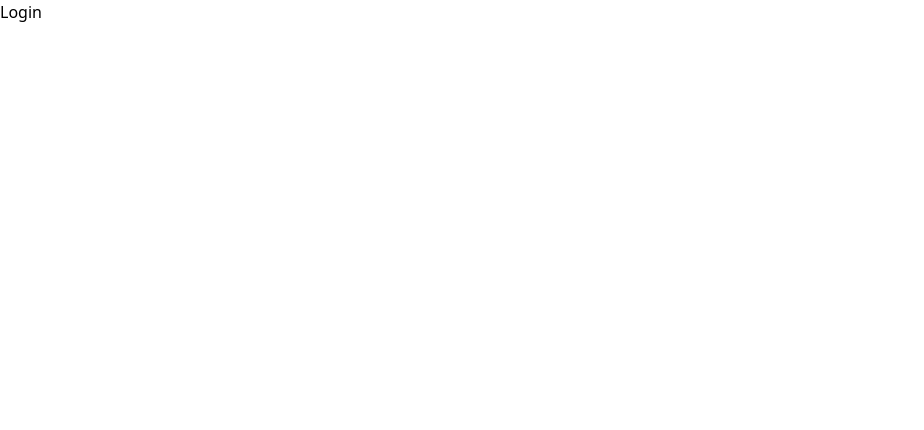
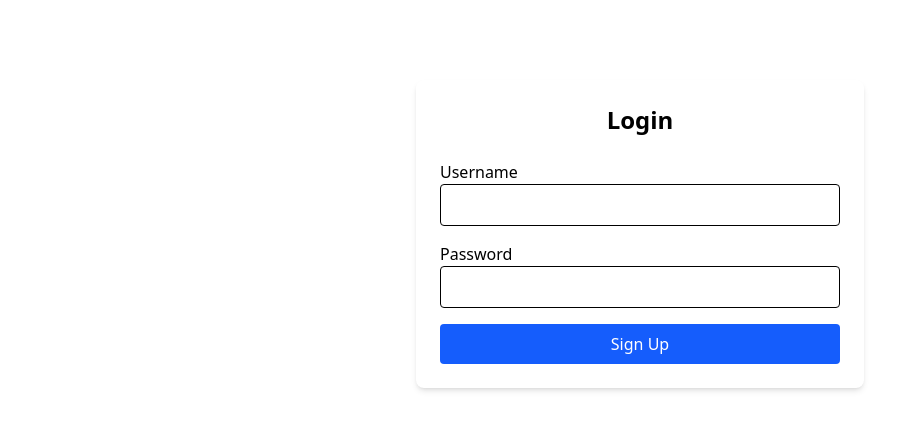
Before and after one commit to fedhako7/ROLE-BASED-TICKET-SYSTEM, a React (Vite) app in the folder frontend/ticket system/: page /login in a window 1280 px wide. Shown: the top 430 px of the page, without its empty margins (0-924 px from the left). Built offline with nearby package versions, Linux system fonts and the light colour scheme.

Commit message:
Added Login pages

```diff
--- a/frontend/ticket system/src/App.jsx
+++ b/frontend/ticket system/src/App.jsx
@@ -3,14 +3,32 @@ import { BrowserRouter, Routes, Route, Navigate } from 'react-router-dom';
 import ProtectedRoute from './components/ProtectedRoute';
 import Login from './pages/Login';
 import Signup from './pages/Signup';
+import UserDashboard from './pages/UserDashboard';
+import AdminDashboard from './pages/AdminDashboard';
 
 function App() {
   return (
     <BrowserRouter>
-      <div className="min-h-screen ">
+      <div className="min-h-screen">
         <Routes>
           <Route path="/login" element={<Login />} />
           <Route path="/signup" element={<Signup />} />
+          <Route
+            path="/dashboard"
+            element={
+              <ProtectedRoute>
+                <UserDashboard />
+              </ProtectedRoute>
+            }
+          />
+          <Route
+            path="/admin"
+            element={
+              <ProtectedRoute isAdminRoute>
+                <AdminDashboard />
+              </ProtectedRoute>
+            }
+          />
           <Route path="/" element={<Navigate to="/login" />} />
         </Routes>
       </div>
--- /dev/null
+++ b/frontend/ticket system/src/pages/AdminDashboard.jsx
@@ -0,0 +1,9 @@
+import React from 'react'
+
+function AdminDashboard() {
+  return (
+    <div>AdminDashboard</div>
+  )
+}
+
+export default AdminDashboard
--- a/frontend/ticket system/src/pages/Login.jsx
+++ b/frontend/ticket system/src/pages/Login.jsx
@@ -1,9 +1,82 @@
-import React from 'react'
+import React, { useState } from 'react';
+import { useDispatch } from 'react-redux';
+import { useNavigate } from 'react-router-dom';
+import api from '../api/api';
+import { setCredentials } from '../store/slices/authSlice';
+import InputField from '../components/ui/InputField';
+import Button from '../components/ui/Button';
+import LogError from '../components/ui/BackendError'; // Assuming this is in src/components
 
 function Login() {
+  const [username, setUsername] = useState('');
+  const [password, setPassword] = useState('');
+  const [errors, setErrors] = useState({});
+  const dispatch = useDispatch();
+  const navigate = useNavigate();
+
+  // Validation functions
+  const validateUsername = (value) => {
+    if (!value) return 'Username is required';
+    return '';
+  };
+
+  const validatePassword = (value) => {
+    if (!value) return alert('Password is required');
+    if (value.length < 6) return alert('Password must be at least 6 characters ');
+  };
+
+  const handleSubmit = async (e) => {
+    e.preventDefault();
+
+    // Validate fields
+    const usernameError = validateUsername(username);
+    const passwordError = validatePassword(password);
+
+    if (usernameError || passwordError) {
+      setErrors({
+        username: usernameError,
+        password: passwordError,
+      });
+      return;
+    }
+
+    try {
+      const response = await api.post('auth/login', { username, password });
+      dispatch(setCredentials({ user: response.data.user, token: response.data.token }));
+      localStorage.setItem('token', response.data.token);
+      navigate(response.data.user.role === 'admin' ? '/admin' : '/dashboard');
+    } catch (error) {
+      console.error('Login failed:', error.response?.data || error.message);
+      setErrors({ api: error.response?.data?.message || 'Login failed' });
+    }
+  };
+
   return (
-    <div>Login</div>
-  )
+    <div className="max-w-md mx-auto mt-20 p-6 rounded-lg shadow-md bg-white">
+      <h2 className="text-2xl font-bold mb-6 text-center">Login</h2>
+      <LogError backendError={errors.api} />
+      <form onSubmit={handleSubmit}>
+        <InputField
+          label="Username"
+          type="text"
+          val={username}
+          setVal={setUsername}
+          error={errors.username}
+        />
+        <InputField
+          label="Password"
+          type="password"
+          val={password}
+          setVal={setPassword}
+          error={errors.password}
+        />
+        <Button
+          type="submit"
+          btn="Sign Up"
+        />
+      </form>
+    </div>
+  );
 }
 
-export default Login
+export default Login;
--- a/frontend/ticket system/src/pages/Signup.jsx
+++ b/frontend/ticket system/src/pages/Signup.jsx
@@ -32,6 +32,7 @@ function Signup() {
   return (
     <div className="max-w-md mx-auto mt-20 p-6 rounded-lg shadow-md">
       <h2 className="text-2xl font-bold mb-6 text-center">Sign Up</h2>
+      <BackendError backendError={backendError} />
       <form onSubmit={handleSubmit}>
 
         <InputField
@@ -67,7 +68,6 @@ function Signup() {
             <option value="admin">Admin</option>
           </select>
         </div>
-       <BackendError backendError={backendError} />
 
         <Button
           type="submit"
--- /dev/null
+++ b/frontend/ticket system/src/pages/UserDashboard.jsx
@@ -0,0 +1,9 @@
+import React from 'react'
+
+function UserDashboard() {
+  return (
+    <div>UserDashboard</div>
+  )
+}
+
+export default UserDashboard
```
Also changed, not shown: 1 other file (tests, documents, lock files or other folders).
